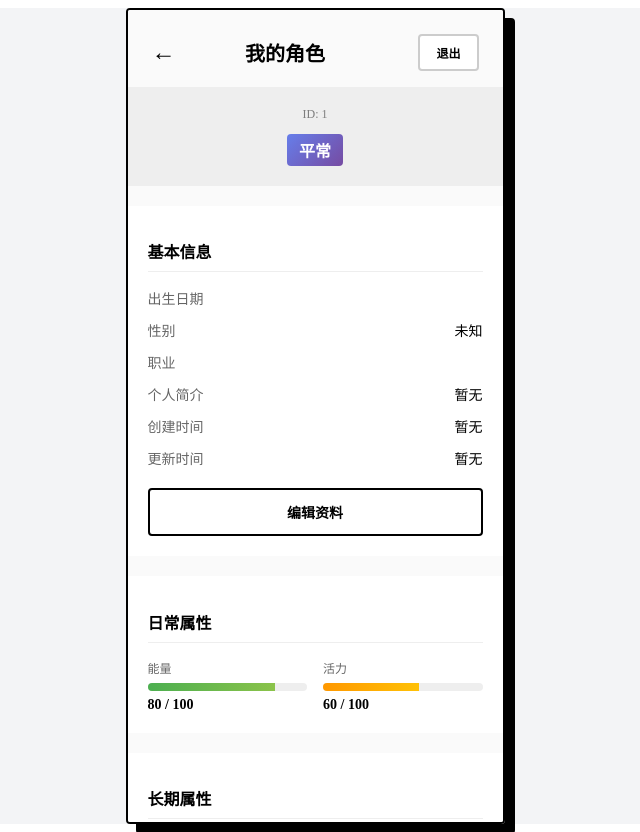
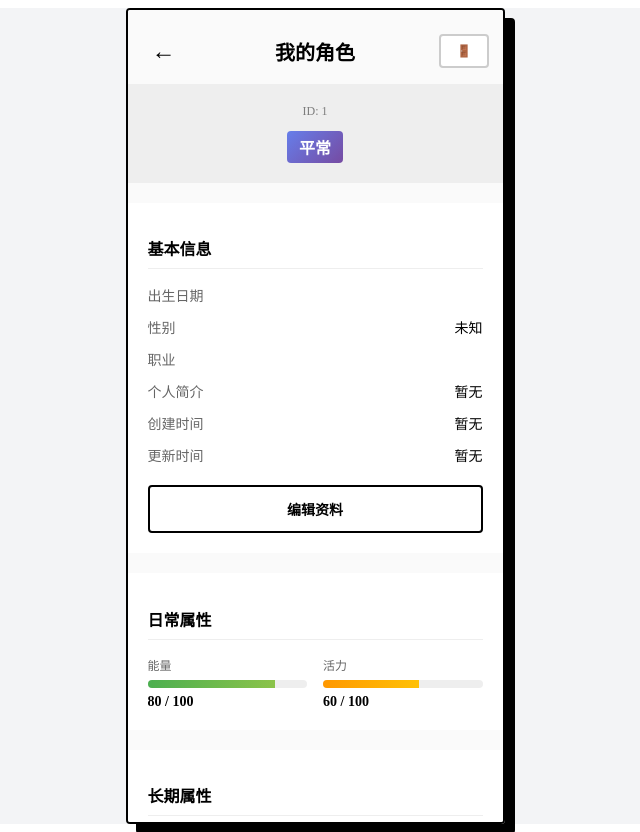
Before and after one commit to NCGreatDevil/the-lucky-life, a Vue app: page /profile in a window 1280 px wide. Shown: the whole page, without its empty margins (325-965 px from the left). Built offline with nearby package versions, Linux system fonts and the light colour scheme; no server answers; sample sign-in values are in the browser's storage; the HTML template or start-up script is replaced by a standard one; a web font is replaced by a local one.

Commit message:
提交代码

```diff
--- a/src/views/Profile.vue
+++ b/src/views/Profile.vue
@@ -4,8 +4,9 @@
     <header class="header">
       <router-link to="/" class="back-btn">←</router-link>
       <h1 class="title sketch-font">我的角色</h1>
-      <div class="placeholder"></div>
-      <button @click="handleLogout" class="btn-logout">退出</button>
+      <div class="placeholder">
+        <button @click="handleLogout" class="btn-logout">🚪</button>
+      </div>
     </header>
     <div class="profile-container">
       <!-- <div class="profile-header">
```
